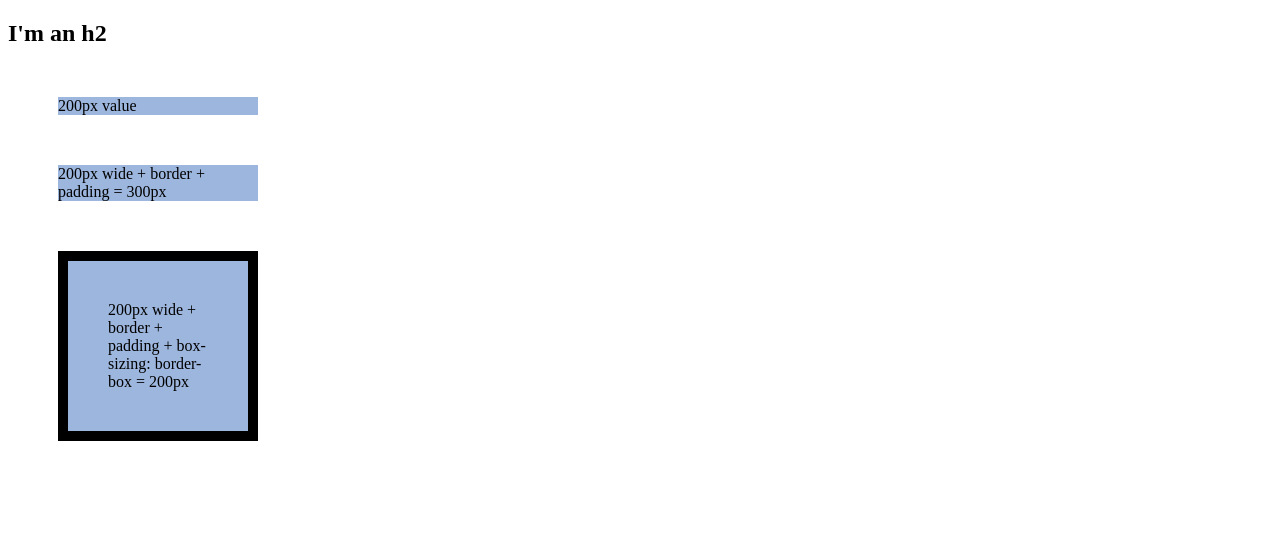
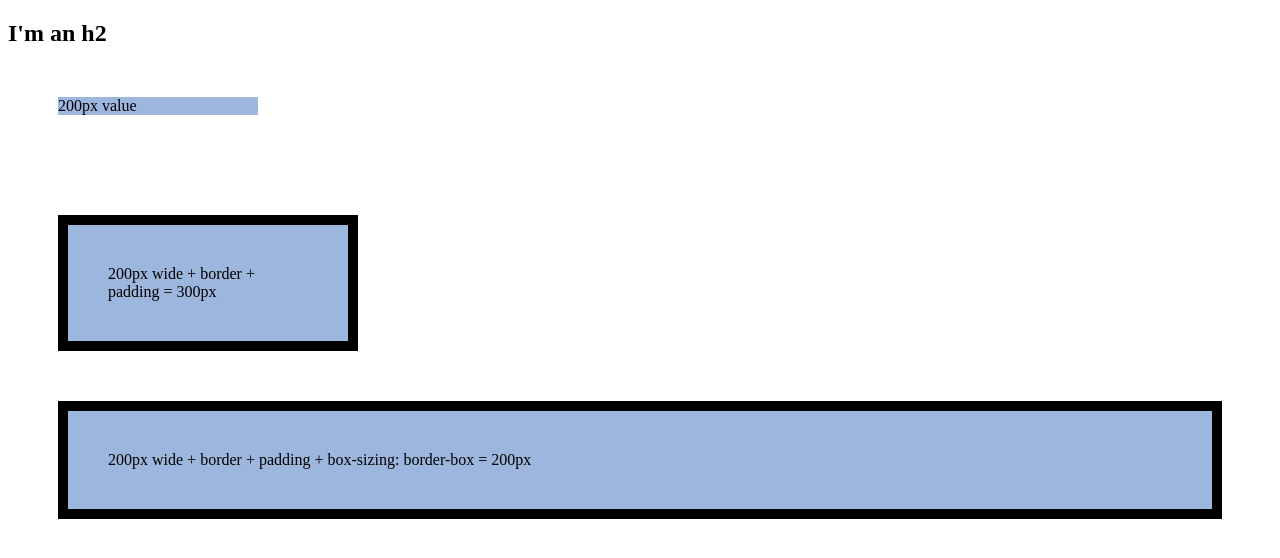
Before and after one commit to tonworks/intermediate-css, a plain HTML site: page index.html in a window 1280 px wide. Drawn offline with Linux system fonts and the light colour scheme.

Commit message:
Corrected the text-box to test-box.

```diff
--- a/css/styles.css
+++ b/css/styles.css
@@ -11,4 +11,5 @@
 
 .test-box-sizing {
     box-sizing: border-box;
+    width: auto;
 }
--- a/index.html
+++ b/index.html
@@ -10,7 +10,7 @@
 <body>
     <h2>I'm an h2</h2>
     <div class="test-box">200px value</div>
-    <div class="test-box text-box-nosizing">200px wide + border + padding = 300px</div>
+    <div style="margin-top: 100px;" class="test-box test-box-nosizing">200px wide + border + padding = 300px</div>
     <div class="test-box test-box-nosizing test-box-sizing">200px wide + border + padding + box-sizing: border-box = 200px</div>
 </body>
 </html>
```
